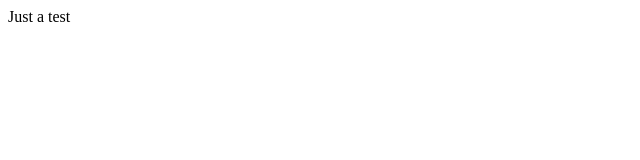
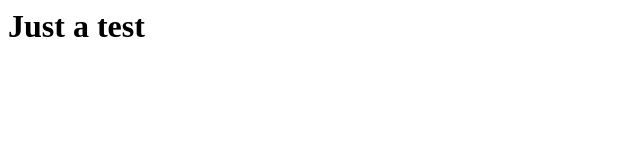
Before and after one commit to nerk/nerk.github.io, a plain HTML site: page index.html in a window 1280 px wide. Shown: the whole page, without its empty margins (0-640 px from the left). Drawn offline with Linux system fonts and the light colour scheme.

Commit message:
Update index.html

```diff
--- a/index.html
+++ b/index.html
@@ -1,5 +1,5 @@
 <html>
 <body>
-Just a test
+  <h1>Just a test</h1>
 </body>
 </html>
```
